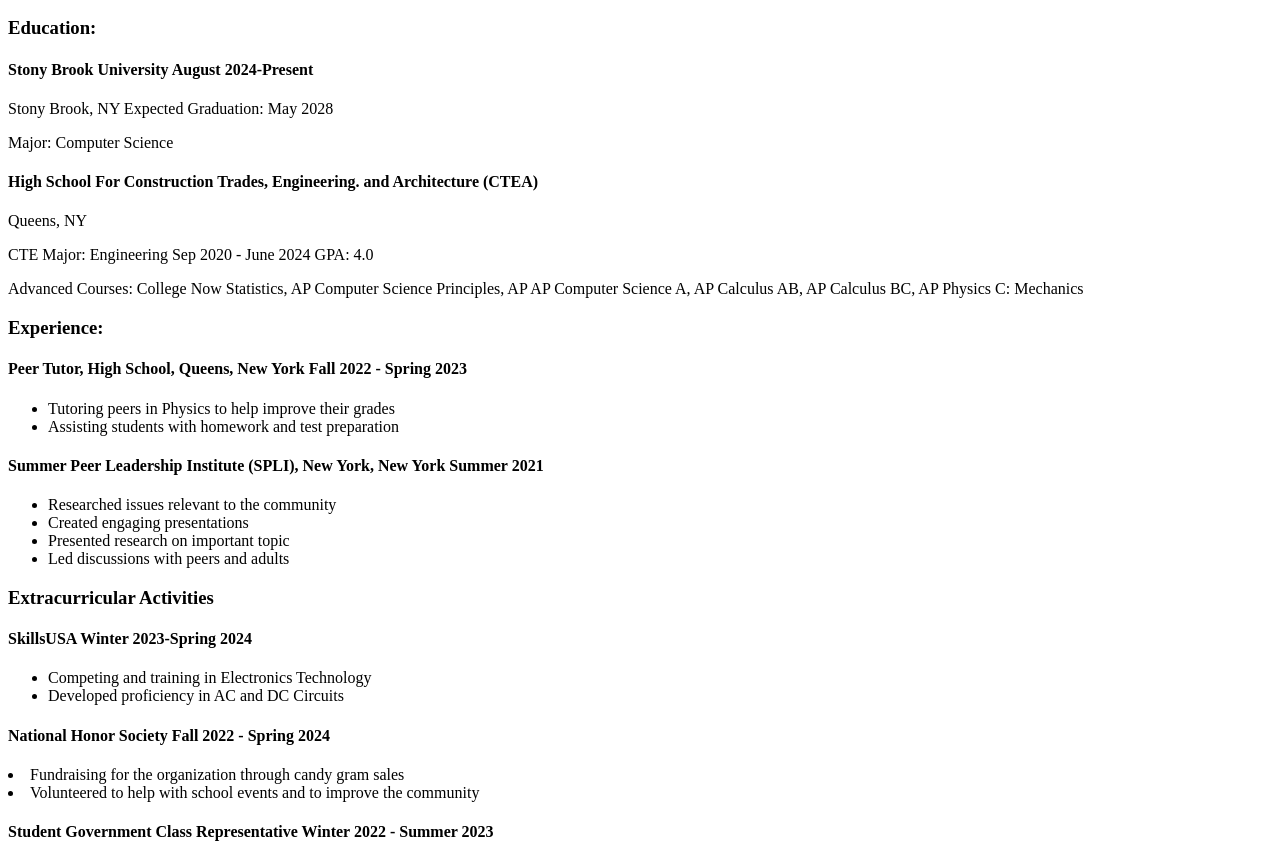
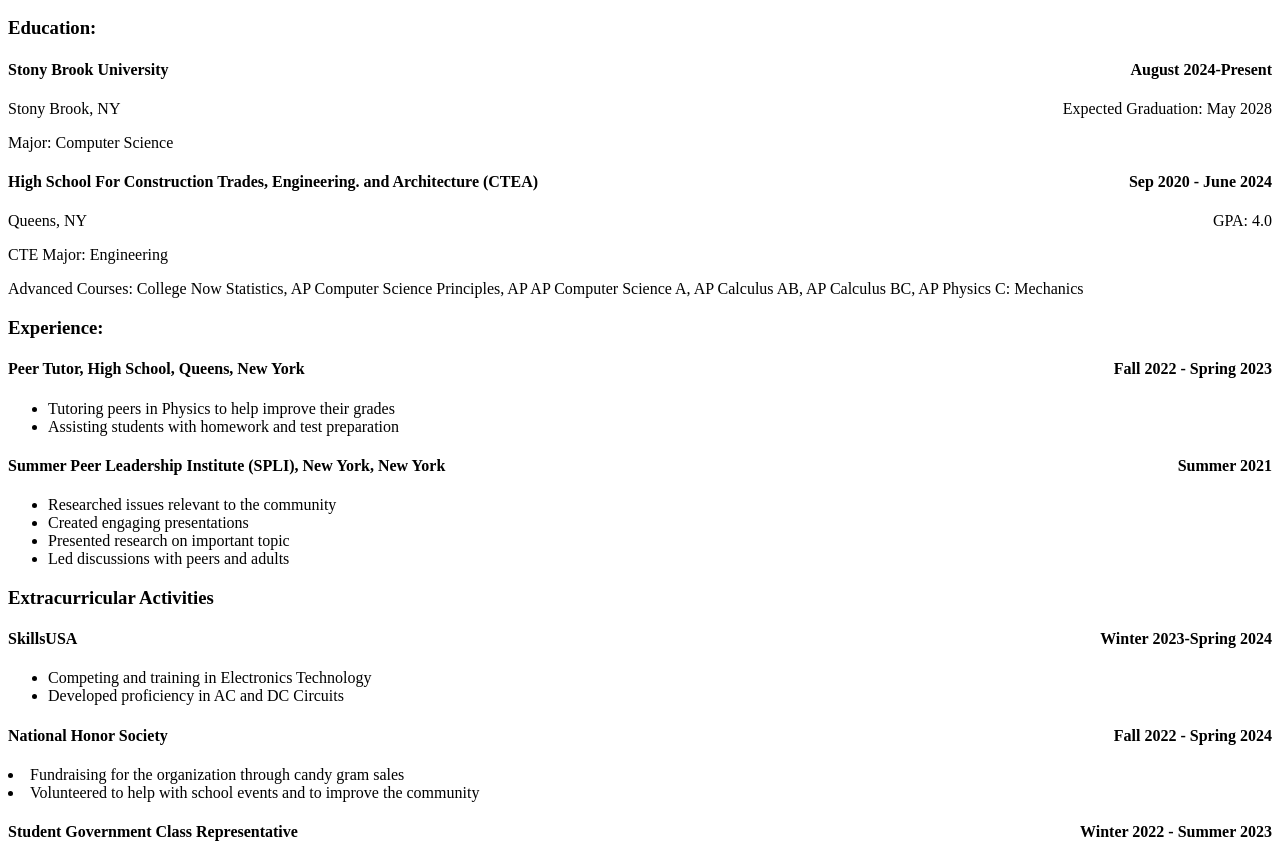
Before and after one commit to Vans1000/Vans1000, a plain HTML site: page docs/Resume.html in a window 1280 px wide. Shown: the part 96-956 px from the top of the page. Drawn offline with Linux system fonts and the light colour scheme.

Commit message:
resume update

```diff
--- a/docs/Resume.html
+++ b/docs/Resume.html
@@ -1,31 +1,33 @@
 <html>
     <body>
+        <div style="text-align:center">
         <h1>
             Vanshdeep Singh
         </h1>
         <h2>
             vanshdeep.singh.1000@gmail.com | (929) 395-6496
         </h2>
+        </div>
         <h3>
         Education:
         </h3>
-        <h4>Stony Brook University                  August 2024-Present </h4>
-        <p>Stony Brook, NY                         Expected Graduation: May 2028 </p>
+        <h4 style="text-align:left;">Stony Brook University               <span style="float:right;">August 2024-Present</span> </h4>
+        <p style="text-align:left;">Stony Brook, NY                      <span style="float:right;">Expected Graduation: May 2028</span> </p>
         <p>Major: Computer Science</p>
-        <h4>High School For Construction Trades, Engineering. and Architecture (CTEA)</h4>
-        <p>Queens, NY</p>
-        <p>CTE Major: Engineering                          Sep 2020 - June 2024 GPA: 4.0</p>
+        <h4 style = "text-align:left;">High School For Construction Trades, Engineering. and Architecture (CTEA)      <span style="float:right;">Sep 2020 - June 2024 </span></h4>
+        <p style = "text-align:left;">Queens, NY <span style="float: right;">GPA: 4.0</span></p>
+        <p>CTE Major: Engineering               </p>
         <p>Advanced Courses: College Now Statistics, AP Computer Science Principles, AP AP Computer Science A, AP Calculus AB, AP Calculus BC, AP Physics C: Mechanics</p>
         <h3>
             Experience:
         </h3>
-        <h4>Peer Tutor, High School, Queens, New York                   Fall 2022 - Spring 2023</h4>
+        <h4 style = "text-align:left;">Peer Tutor, High School, Queens, New York                  <span style="float:right;"> Fall 2022 - Spring 2023</span></h4>
         <ul>
             <li>Tutoring peers in Physics to help improve their grades</li>
             <li>Assisting students with homework and test preparation</li>
         </ul>
-        <h4>
-            Summer Peer Leadership Institute (SPLI), New York, New York    Summer 2021
+        <h4 style="text-align:left">
+            Summer Peer Leadership Institute (SPLI), New York, New York    <span style="float:right;">Summer 2021</span>
         </h4>
         <ul>
             <li>Researched issues relevant to the community</li>
@@ -37,23 +39,23 @@
         <h3>
             Extracurricular Activities
         </h3>
-        <h4>SkillsUSA                    Winter 2023-Spring 2024</h4>
+        <h4 style="text-align:left;">SkillsUSA                   <span style="float:right;"> Winter 2023-Spring 2024</span></h4>
         <ul>
             <li>Competing and training in Electronics Technology</li>
             <li>Developed proficiency in AC and DC Circuits</li>
         </ul>
-        <h4>National Honor Society       Fall 2022 - Spring 2024</h4>
+        <h4 style="text-align:left;">National Honor Society      <span style="float:right;">Fall 2022 - Spring 2024</span> </h4>
         <ul></ul>
             <li>Fundraising for the organization through candy gram sales</li>
             <li>Volunteered to help with school events and to improve the community</li>
         </ul>
-        <h4>Student Government Class Representative         Winter 2022 - Summer 2023</h4>
+        <h4 style="text-align:left;">Student Government Class Representative        <span style="float:right;"> Winter 2022 - Summer 2023</span></h4>
         <ul>
             <li>Helped peers voice their opinions on school issues</li>
             <li>Provided suggestions for school events and activities</li>
             <li>Represented Junior Engineering class in student government</li>
         </ul>
-        <h4>RAPP(Relationship Abuse Prevention Program)    Fall 2020-Summer 2021</h4>
+        <h4 style="text-align:left;">RAPP(Relationship Abuse Prevention Program)   <span stlye="float:right;">Fall 2020-Summer 2021</span> </h4>
         <ul>
             <li>Coordinated with others to plan school events</li>
             <li>Provided feedback on things happening in the school</li>
```
Also changed, not shown: docs/index.html (+1 -0 lines).
